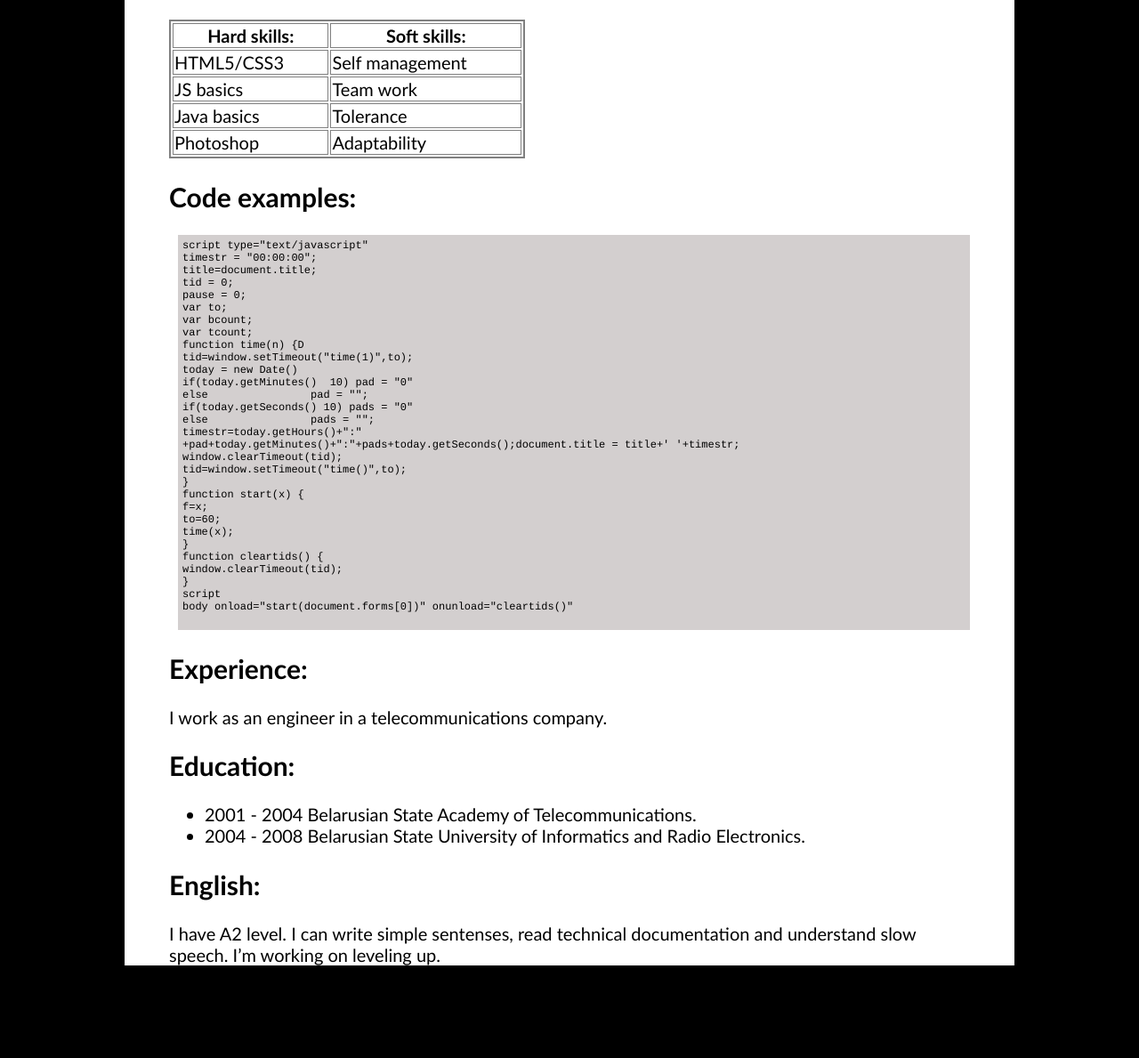
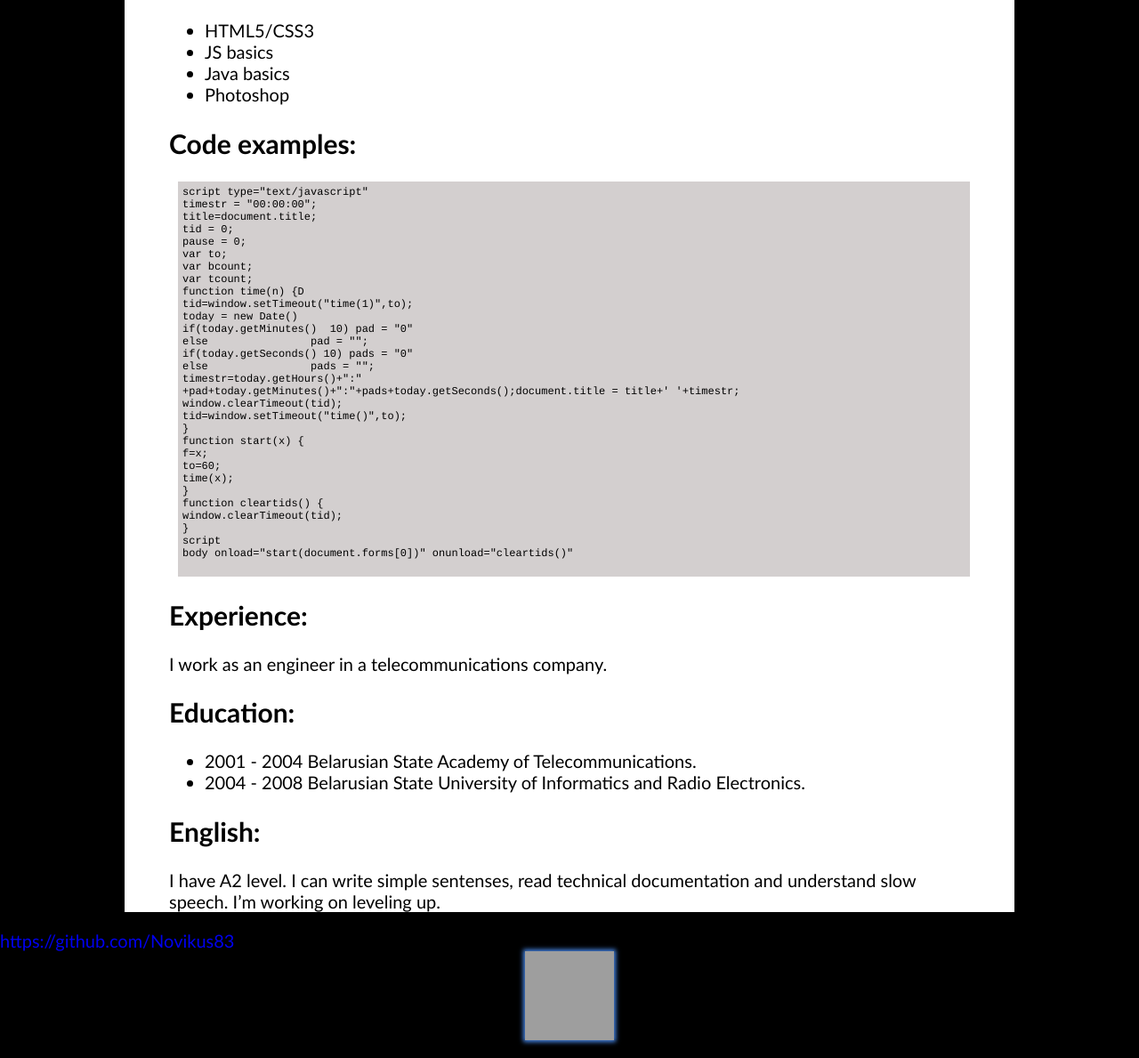
Before and after one commit to Novikus83/rsschool-cv, a plain HTML site: page index.html in a window 1280 px wide. Shown: the part 688-1877 px from the top of the page at 89% size. Before the commit the page ends 1793 px from the top, so only its background shows below. Drawn offline with Linux system fonts and the light colour scheme; grey boxes are pictures that could not be loaded.

Commit message:
feat: add footer

```diff
--- a/index.html
+++ b/index.html
@@ -27,28 +27,12 @@
               </section>
               <section>
                   <h2>Skills:</h2>
-                  <table>
-                    <tr>
-                        <th>Hard skills:</th>
-                        <th>Soft skills:</th>
-                    </tr>
-                    <tr>
-                        <td>HTML5/CSS3  </td>
-                        <td>Self management </td>
-                    </tr>
-                    <tr>
-                        <td>JS basics</td>
-                        <td>Team work</td>
-                    </tr>
-                    <tr>
-                        <td>Java basics</td>
-                        <td>Tolerance</td>
-                    </tr>
-                    <tr>
-                        <td>Photoshop</td>
-                        <td>Adaptability</td>
-                    </tr>
-                  </table>
+                    <ul>
+                        <li>HTML5/CSS3</li>
+                        <li>JS basics</li>
+                        <li>Java basics</li>
+                        <li>Photoshop</li>
+                    </ul>
               </section>
               <section>
                 <h2>Code examples:</h2>
@@ -83,7 +67,7 @@ window.clearTimeout(tid);
 }
 script
 body onload="start(document.forms[0])" onunload="cleartids()"
-              </pre>
+                  </pre>
               </section>
               <section>
                   <h2>Experience:</h2>
@@ -102,5 +86,14 @@ body onload="start(document.forms[0])" onunload="cleartids()"
               </section>
           </main>
       </div>
+      <div class="footer-container">
+          <footer>
+            <p>
+                <a href="https://github.com/Novikus83">https://github.com/Novikus83</a>
+                <a href="https://rs.school/js/"><img class="image" src="https://rs.school/images/rs_school_js.svg"
+                   alt="rs.scool" width="100" height="100" title="rs.scool"></a>
+            </p>
+          </footer>
+      </div>
   </body>
 </html>
```
